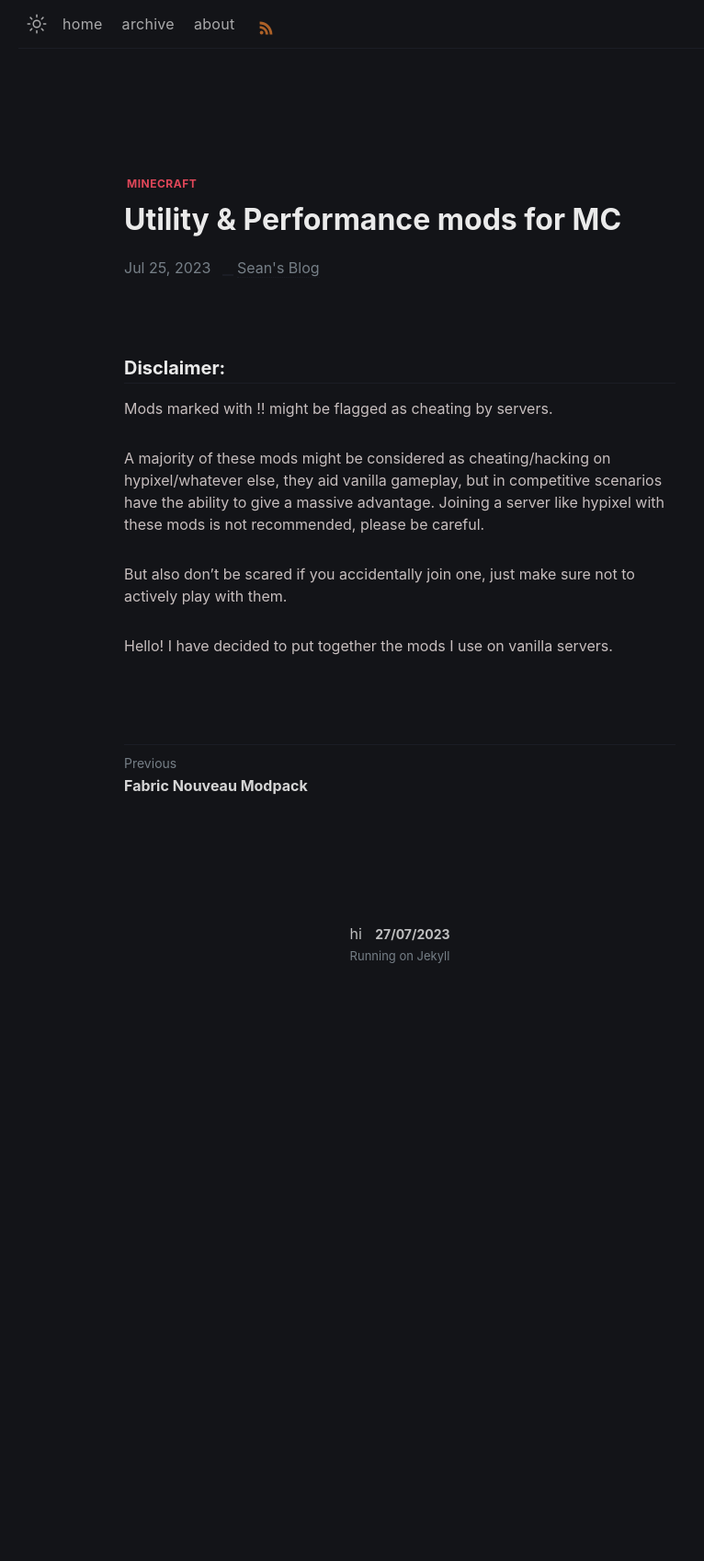
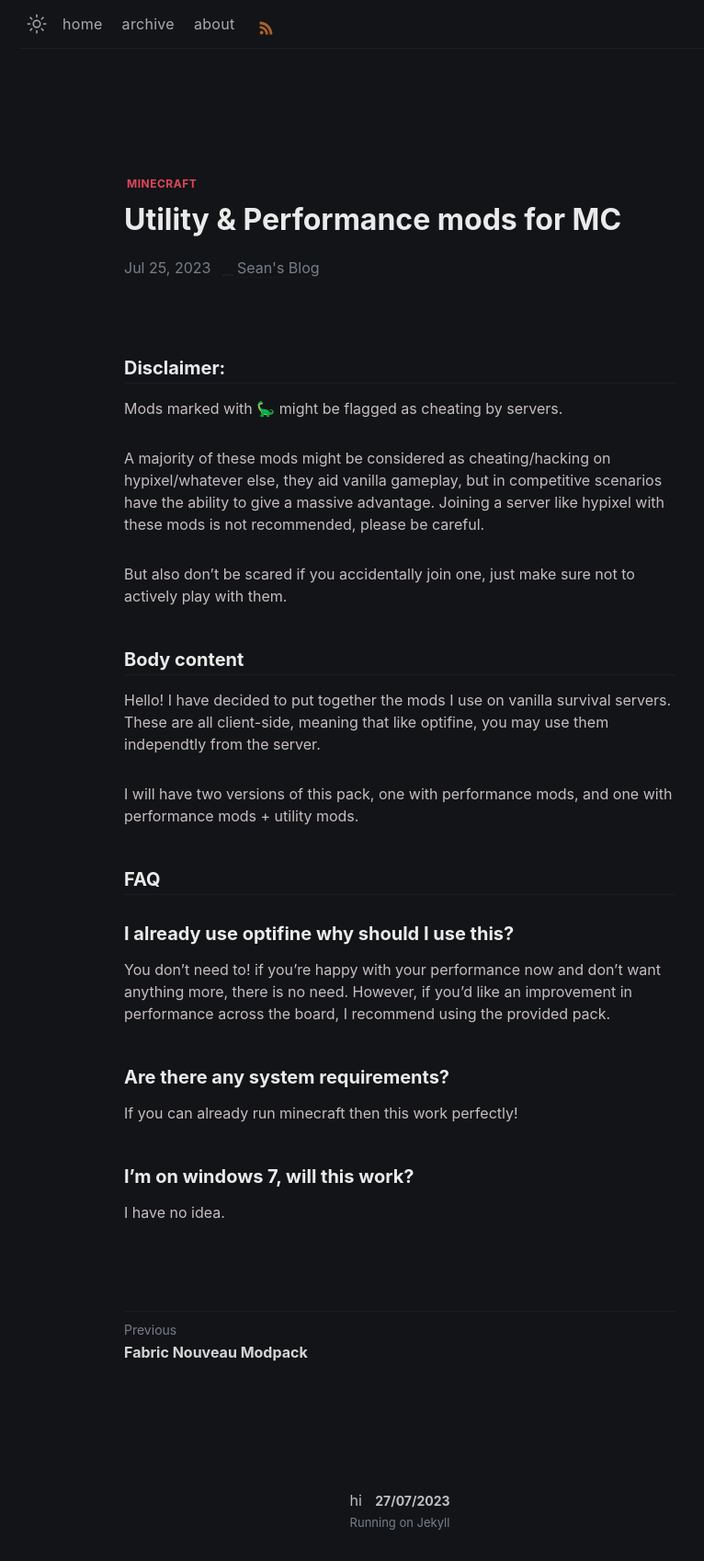
Before and after one commit to craftmyne/craftmyne.github.io, a Jekyll site: the page built from _posts/2023-07-25-modpackforquilt120.md, in a window 1280 px wide. Shown: the whole page at 92% size, without its empty margins (205-971 px from the left). Built offline with Jekyll 4.4.1, drawn with Linux system fonts in a browser that asks for light colours; before the commit the page ends 1081 px from its top, so only the background shows below that.

Commit message:
Update 2023-07-25-modpackforquilt120.md

```diff
--- a/_posts/2023-07-25-modpackforquilt120.md
+++ b/_posts/2023-07-25-modpackforquilt120.md
@@ -5,11 +5,30 @@ tags:
 ---
 
 ### Disclaimer:
-Mods marked with ‼ might be flagged as cheating by servers.
+Mods marked with 🦕 might be flagged as cheating by servers.
 
 A majority of these mods might be considered as cheating/hacking on hypixel/whatever else, they aid vanilla gameplay, but in competitive scenarios have the ability to give a massive advantage.
 Joining a server like hypixel with these mods is not recommended, please be careful.
 
 But also don't be scared if you accidentally join one, just make sure not to actively play with them.
 
-Hello! I have decided to put together the mods I use on vanilla servers.
+### Body content
+
+Hello! I have decided to put together the mods I use on vanilla survival servers. These are all client-side, meaning that like optifine, you may use them independtly from the server.
+
+I will have two versions of this pack, one with performance mods, and one with performance mods + utility mods.
+
+### FAQ
+
+#### I already use optifine why should I use this?
+
+You don't need to! if you're happy with your performance now and don't want anything more, there is no need. However, if you'd like an improvement in performance across the board, I recommend using the provided pack.
+
+#### Are there any system requirements?
+
+If you can already run minecraft then this work perfectly!
+
+
+#### I'm on windows 7, will this work?
+
+I have no idea.
```
